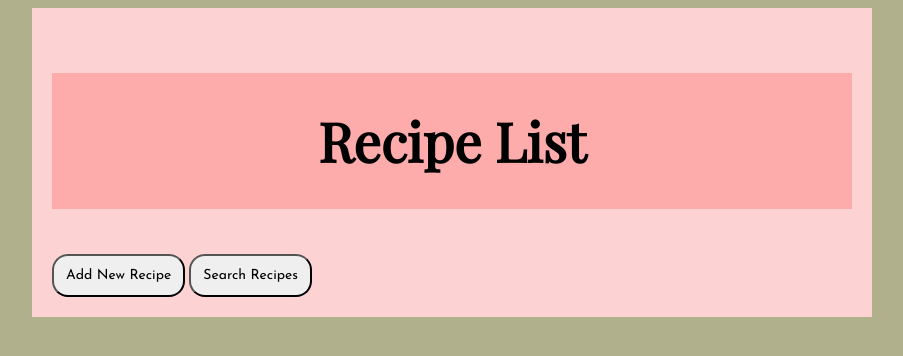
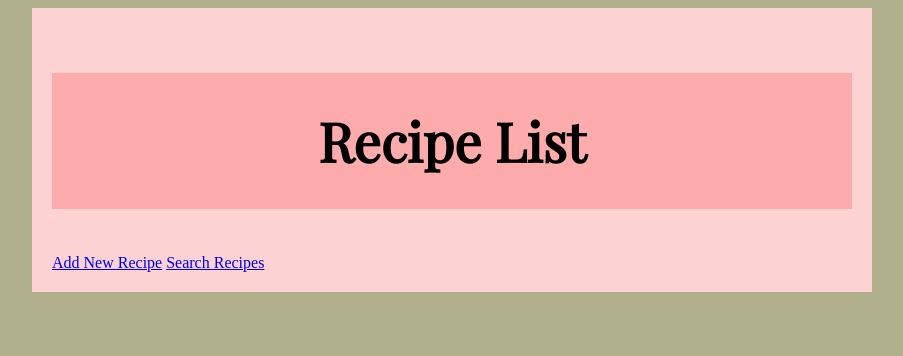
Before and after one commit to software-students-spring2024/2-web-app-exercise-cyh, a Flask app: page / in a window 1280 px wide. Shown: the top 356 px of the page, without its empty margins (188-1091 px from the left). Run offline with Flask 2, Linux system fonts and the light colour scheme; data that the repository does not hold is empty; some libraries are stand-ins or nearby versions.

Commit message:
Update index.html

```diff
--- a/templates/index.html
+++ b/templates/index.html
@@ -12,8 +12,8 @@
 <body>
 <div class="container mt-5">
     <h2>Recipe List</h2>
-        <button href="/add" class="btn btn-primary mb-3">Add New Recipe</button>
-        <button href="/search" class="btn btn-primary mb-3">Search Recipes</button>
+    <a href="/add" class="btn btn-primary mb-3">Add New Recipe</a> <!-- Changed to <a> tag -->
+    <a href="/search" class="btn btn-primary mb-3">Search Recipes</a> <!-- Consistency with the above change -->
     <div class="list-group">
         {% for recipe in recipes %}
             <a href="/recipe/{{ recipe._id }}" class="list-group-item list-group-item-action">{{ recipe.name }}</a>
@@ -21,6 +21,7 @@
     </div>
 </div>
 
+
     <script src="https://code.jquery.com/jquery-3.5.1.slim.min.js"></script>
     <script src="https://cdn.jsdelivr.net/npm/@popperjs/core@2.5.2/dist/umd/popper.min.js"></script>
     <script src="https://stackpath.bootstrapcdn.com/bootstrap/4.5.2/js/bootstrap.min.js"></script>
```
Lines whose indentation alone changed are shown as unchanged.
